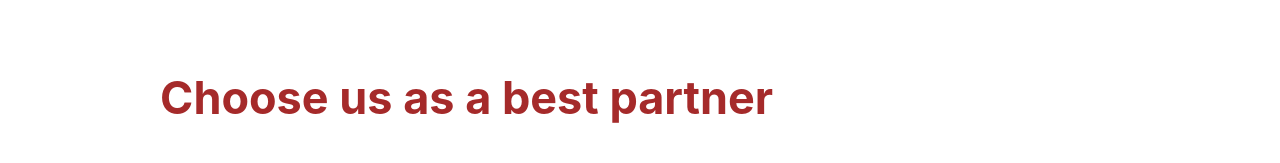
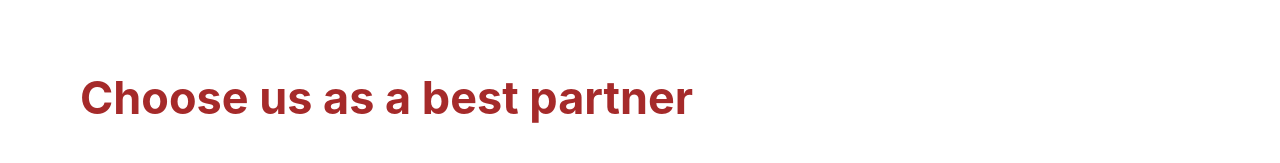
Before and after one commit to MDRAFIULI/assignment_nine_real, a React (Create React App) app: page / in a window 1280 px wide. Shown: the part 371-534 px from the top of the page. Built offline with nearby package versions, Linux system fonts and the light colour scheme.

Commit message:
home style change

```diff
--- a/src/components/Home/Home.css
+++ b/src/components/Home/Home.css
@@ -14,6 +14,8 @@
 .first-intro h2{
     font-size: 45px;
     color: brown;
+    text-align: left;
+    margin-top: 0px;
 }
 .first-intro p{
     font-weight: 600;
```
